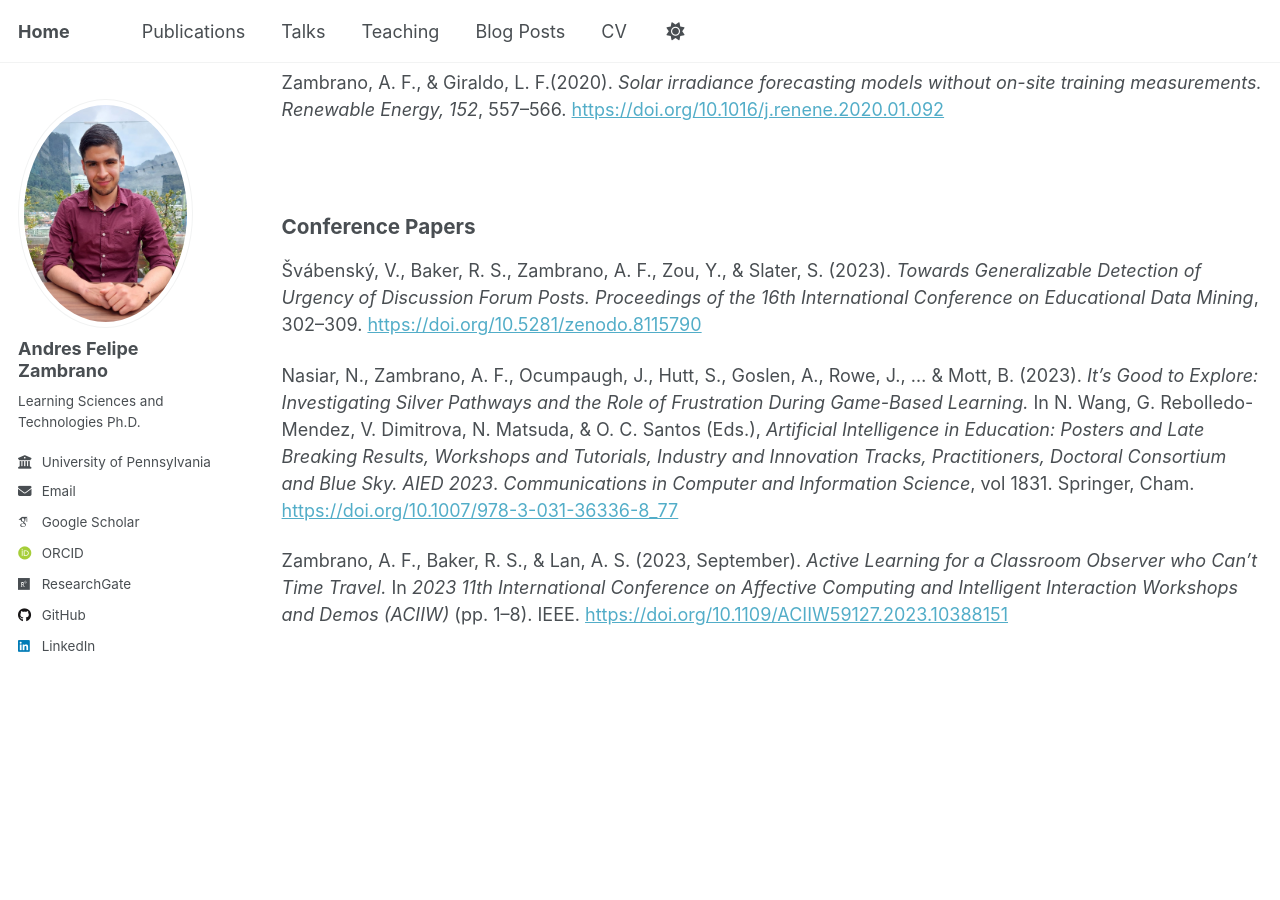
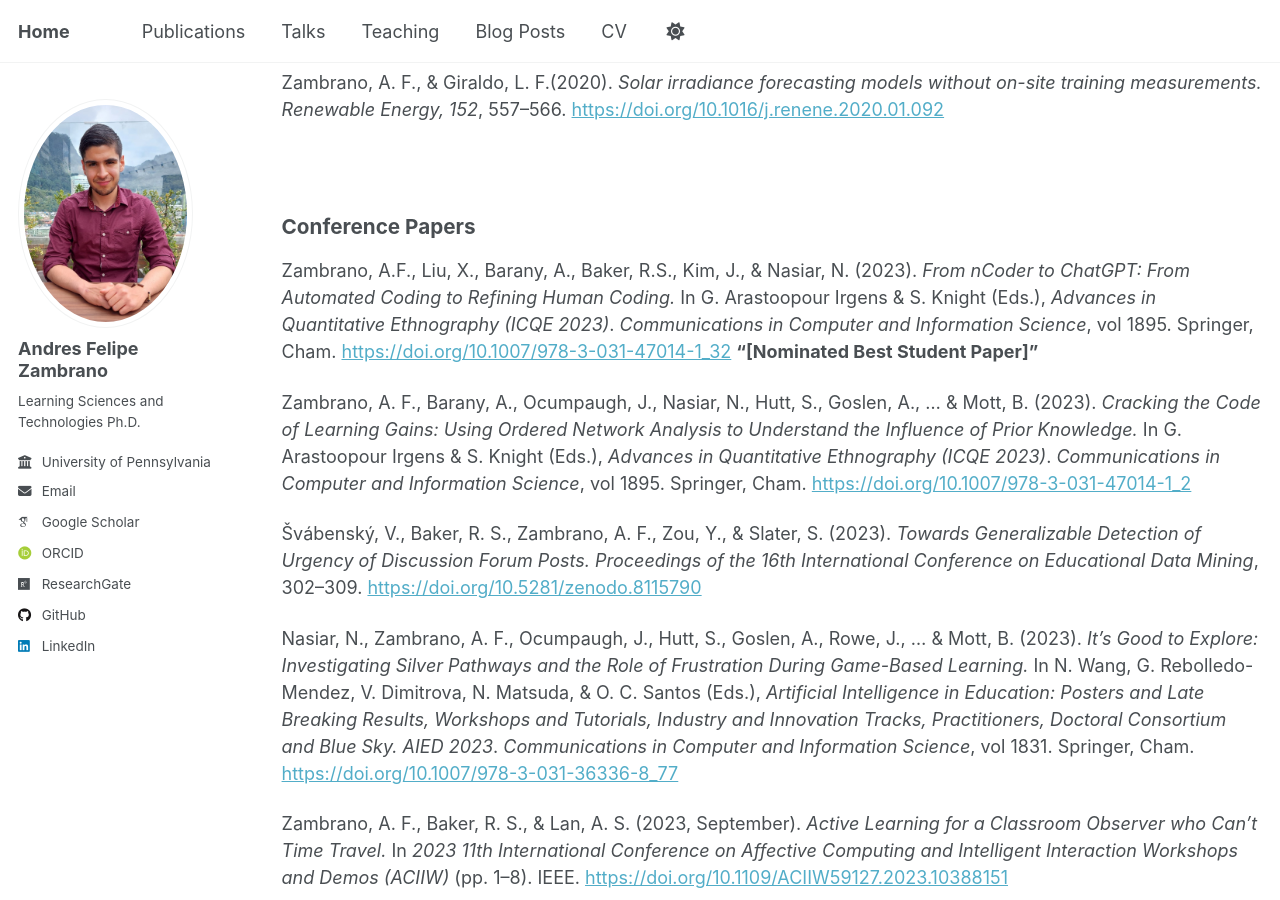
Before and after one commit to afzambrano/afzambrano.github.io, a Jekyll site: the page built from _pages/publications.md, in a window 1280 px wide and 900 px high, scrolled down 424 px. Built offline with Jekyll 4.4.1, drawn with Linux system fonts in a browser that asks for light colours; some web fonts are replaced; a script that is not in the unit is left out.

Commit message:
Update publications.md

```diff
--- a/_pages/publications.md
+++ b/_pages/publications.md
@@ -31,6 +31,19 @@ Zambrano, A. F., & Giraldo, L. F.(2020).
 
 ## Conference Papers
 
+Zambrano, A.F., Liu, X., Barany, A., Baker, R.S., Kim, J., & Nasiar, N. (2023).
+<i>From nCoder to ChatGPT: From Automated Coding to Refining Human Coding.</i>
+In G. Arastoopour Irgens & S. Knight (Eds.), <i>Advances in Quantitative Ethnography (ICQE 2023)</i>.
+<i>Communications in Computer and Information Science</i>, vol 1895. Springer, Cham.
+<a href="https://doi.org/10.1007/978-3-031-47014-1_32">https://doi.org/10.1007/978-3-031-47014-1_32</a>
+<b>"[Nominated Best Student Paper]"</b>
+
+Zambrano, A. F., Barany, A., Ocumpaugh, J., Nasiar, N., Hutt, S., Goslen, A., ... & Mott, B. (2023).
+<i>Cracking the Code of Learning Gains: Using Ordered Network Analysis to Understand the Influence of Prior Knowledge.</i>
+In G. Arastoopour Irgens & S. Knight (Eds.), <i>Advances in Quantitative Ethnography (ICQE 2023)</i>.
+<i>Communications in Computer and Information Science</i>, vol 1895. Springer, Cham.
+<a href="https://doi.org/10.1007/978-3-031-47014-1_2">https://doi.org/10.1007/978-3-031-47014-1_2</a>
+
 Švábenský, V., Baker, R. S., Zambrano, A. F., Zou, Y., & Slater, S. (2023).
 <i>Towards Generalizable Detection of Urgency of Discussion Forum Posts.</i>
 <i>Proceedings of the 16th International Conference on Educational Data Mining</i>, 302–309.
```
